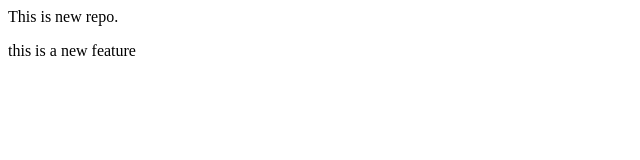
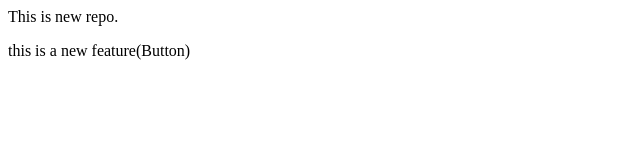
Before and after one commit to TambeAkshat/LocalRepo, a plain HTML site: page index.html in a window 1280 px wide. Shown: the full height of the page, 0-640 px from the left. Drawn offline with Linux system fonts and the light colour scheme.

```diff
--- a/index.html
+++ b/index.html
@@ -2,5 +2,5 @@
     This is new repo.
 </p>
 <p>
-    this is a new feature
+    this is a new feature(Button)
 </p>
```
